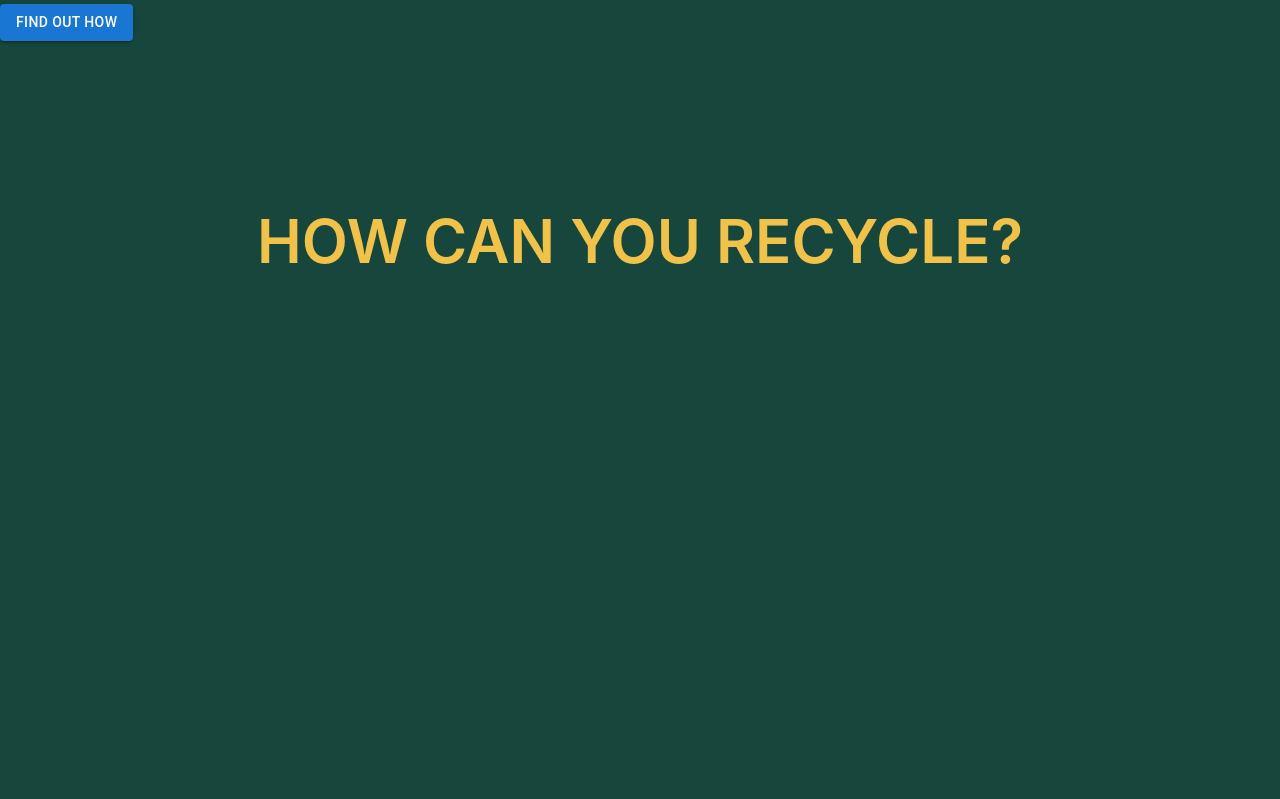
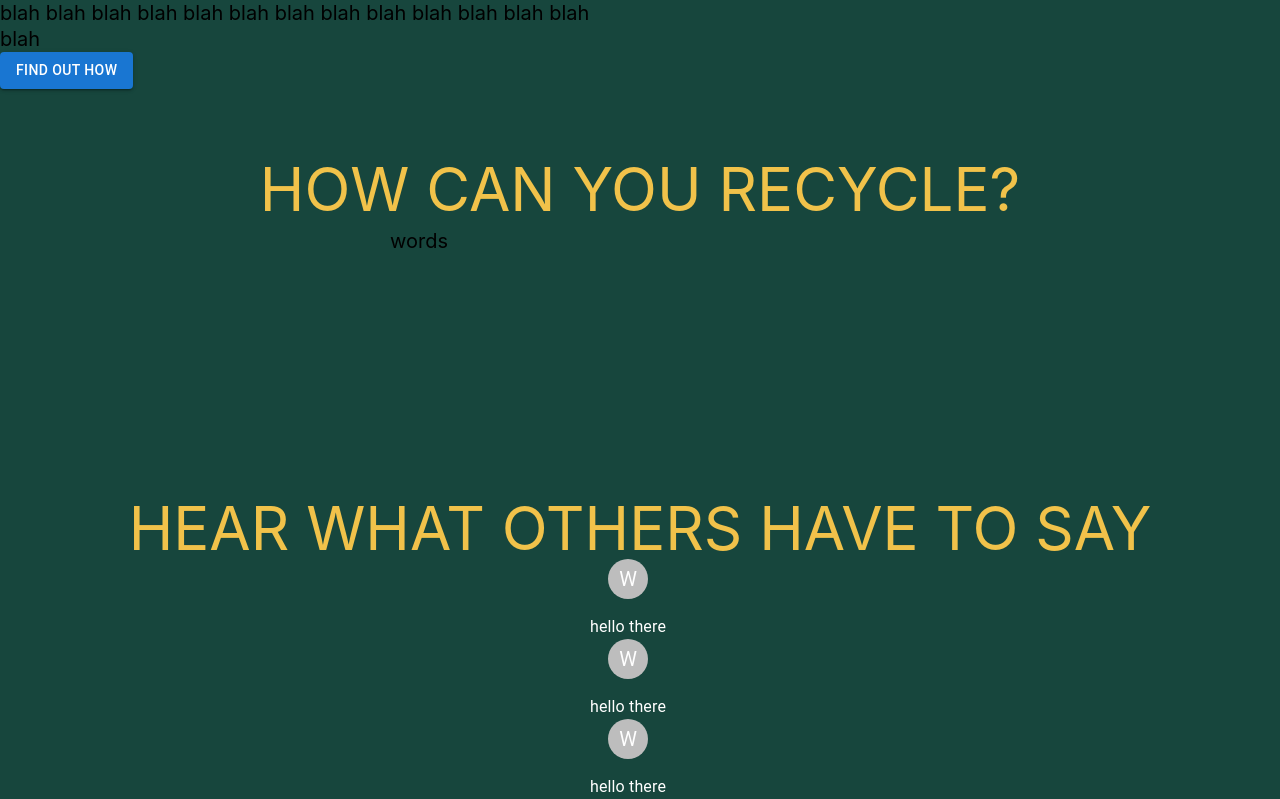
Before and after one commit to Quipiii/Team-trash, a React (Create React App) app: page /WhyRecycle in a window 1280 px wide. Shown: the part 1088-1887 px from the top of the page. Before the commit the page ends 1529 px from the top, so only its background shows below. Built offline with nearby package versions, Linux system fonts and the light colour scheme.

Commit message:
updated grid and imported avatars

```diff
--- a/src/Webpages/WhyRecycle/WhyRecycle.js
+++ b/src/Webpages/WhyRecycle/WhyRecycle.js
@@ -2,6 +2,9 @@ import React from 'react'
 import Grid from '@mui/material/Grid';
 import Button from '@mui/material/Button';
 import Masonry from '@mui/lab/Masonry';
+import Box from '@mui/material/Box';
+import Avatar from '@mui/material/Avatar';
+import Typography from '@mui/material/Typography';
 import '../../App.css';
 
 
@@ -10,6 +13,7 @@ import '../../App.css';
 //  .whyrecycle-container - classname for parent div
 //  .recycle-image - classname used for image of recycling bin
 //  .sub-text -classname used for subtext within each grid
+
 const heights =[150, 30, 90, 70, 110, 150, 130, 80]
 
 const WhyRecycle = () => {
@@ -17,7 +21,7 @@ const WhyRecycle = () => {
         <div className='whyrecycle-container' >
         <Grid container spacing={2}>
             <Grid item xs={6}>
-            <h2 className='title-text'><p>Recycling Keeps Trash Out of The Landfill & Prevents Pollution</p></h2>
+            <div className='title-text'><p>Recycling Keeps Trash Out of The Landfill & Prevents Pollution</p></div>
                 <div className='subtext'>
                 blah blah blah blah blah blah blah blah blah blah blah blah blah blah blah blah blah blah blah blah blah blah blah blah blah blah blah blah blah blah blah blah blah blah blah blah blah blah blah blah
                 </div>
@@ -55,10 +59,51 @@ const WhyRecycle = () => {
         <Grid container spacing={0} direction="column" alignItems="center" justifyContent="center" style={{ minHeight: '50vh' }} >
 
             <Grid item xs={4}>
-                <h2 className='title-text'>HOW CAN YOU RECYCLE?</h2>
+                <div className='title-text'>HOW CAN YOU RECYCLE?</div>
             </Grid>
+            <Box sx={{ width: 500, minHeight: 200 }}>words
+            <Masonry columns={4} spacing={1}>
+
+            </Masonry>
+            </Box>
 
         </Grid>
+
+        <Grid container spacing={0} direction="column" alignItems="center" justifyContent="center" style={{ minHeight: '10vh' }} >
+            <Grid item xs={6}>
+            <div className='title-text'>HEAR WHAT OTHERS HAVE TO SAY
+            </div>
+            </Grid>
+            <Grid container rowSpacing={1} columnSpacing={{ xs: 1, sm: 2, md: 3 }}>
+            <Grid container wrap="nowrap" spacing={2} direction="column" alignItems="center" justifyContent="center" style={{ minHeight: '10vh' }}>
+          <Grid item>
+            <Avatar>W</Avatar>
+          </Grid>
+          <Grid item xs>
+          <Typography>hello there</Typography>
+          </Grid>
+          </Grid>
+          <Grid container wrap="nowrap" spacing={2} direction="column" alignItems="center" justifyContent="center" style={{ minHeight: '10vh' }}>
+          <Grid item>
+            <Avatar>W</Avatar>
+          </Grid>
+          <Grid item xs>
+            <Typography>hello there</Typography>
+          </Grid>
+        </Grid>
+        <Grid container wrap="nowrap" spacing={2} direction="column" alignItems="center" justifyContent="center" style={{ minHeight: '10vh' }}>
+          <Grid item>
+            <Avatar>W</Avatar>
+          </Grid>
+          <Grid item xs>
+            <Typography>hello there</Typography>
+          </Grid>
+        </Grid>
+
+        </Grid>
+        </Grid>
+
+
 
 
         </div>
```
